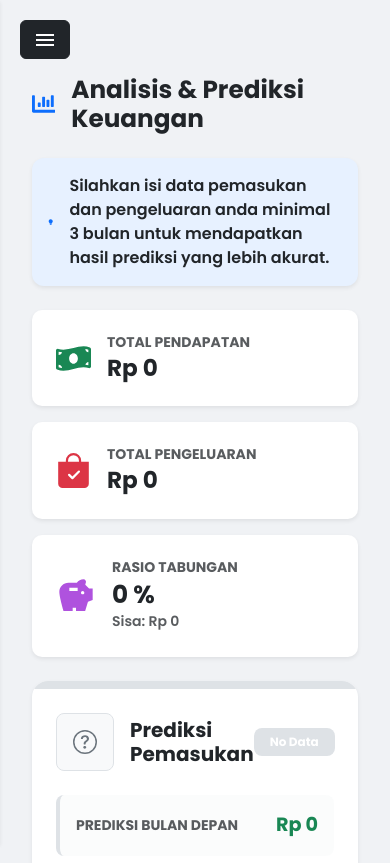
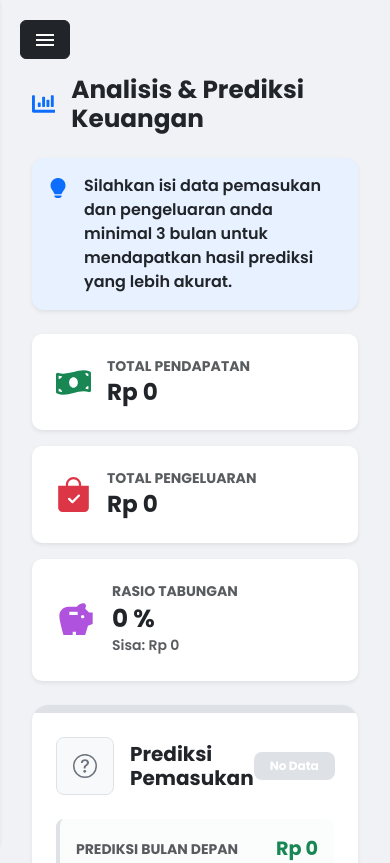
Before and after one commit to AuliaFitriNurAzizah/FE_SAFEIN, a React (Vite) app: page /prediksi in a window 390 px wide. Shown: the top 863 px of the page. Built offline with nearby package versions, Linux system fonts and the light colour scheme; no server answers.

Commit message:
icon responsive

```diff
--- a/src/pages/Prediksi.jsx
+++ b/src/pages/Prediksi.jsx
@@ -416,10 +416,10 @@ const Prediksi = () => {
 
         {/* INFO */}
         <div
-          className="alert alert-info border-0 shadow-sm mb-4 d-flex align-items-center"
+          className="alert alert-info border-0 shadow-sm mb-4 d-flex align-items-start"
           style={{ borderRadius: "12px", backgroundColor: "#E7F1FF" }}
         >
-          <BsLightbulbFill className="text-primary me-3" size={20} />
+          <BsLightbulbFill className="text-primary me-3 flex-shrink-0 mt-1" size={20} />
           <span className="fw-semibold text-dark">
             Silahkan isi data pemasukan dan pengeluaran anda minimal 3 bulan untuk mendapatkan hasil prediksi yang lebih akurat.
           </span>
```
